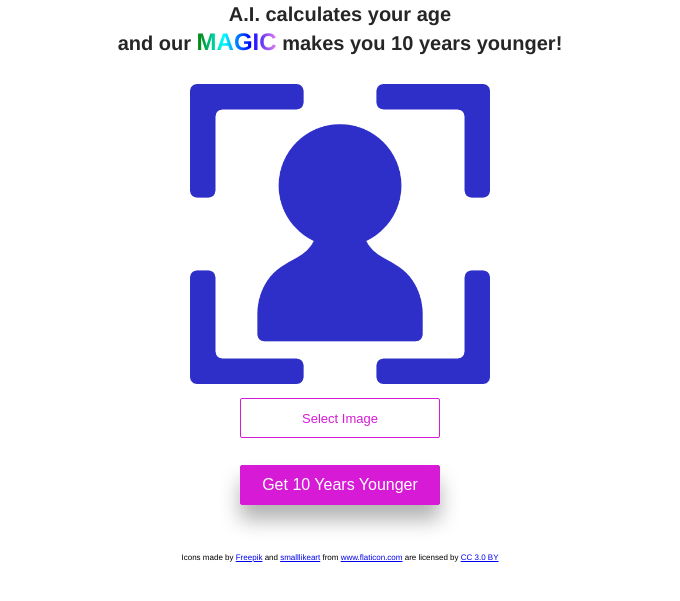
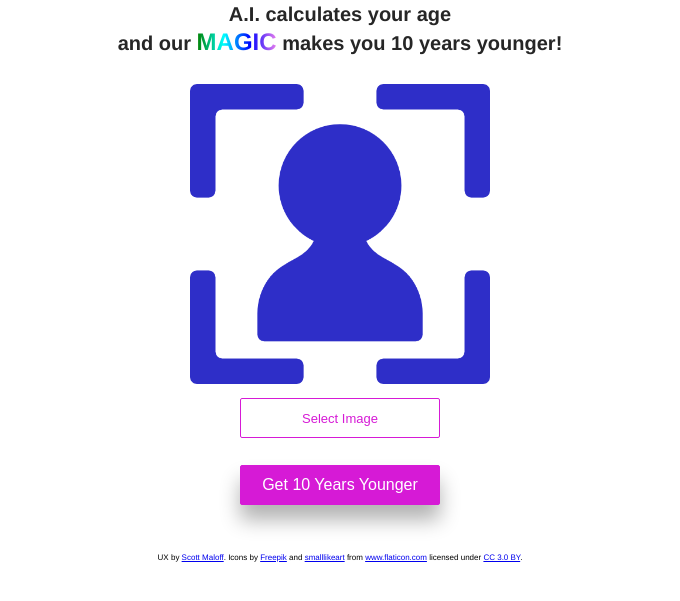
Before and after one commit to LaurenSpiegel/age_regressor, a plain HTML site: page app/view/index.html in a window 1280 px wide. Shown: the part 115-716 px from the top of the page, without its empty margins (300-980 px from the left). Drawn offline with Linux system fonts and the light colour scheme.

Commit message:
update attribution

```diff
--- a/app/view/index.html
+++ b/app/view/index.html
@@ -46,7 +46,7 @@
                     <div class='result-label'>
                         <label id='result-label'></label>
                     </div>
-                    <div class='attribution'>Icons made by <a href="https://www.freepik.com/" title="Freepik">Freepik</a> and <a href="https://www.flaticon.com/authors/smalllikeart" title="smalllikeart">smalllikeart</a> from <a href="https://www.flaticon.com/" title="Flaticon">www.flaticon.com</a> are licensed by <a href="http://creativecommons.org/licenses/by/3.0/" title="Creative Commons BY 3.0" target="_blank">CC 3.0 BY</a></div>
+                    <div class='attribution'>UX by <a href="http://www.scottmaloff.com/">Scott Maloff</a>. Icons by <a href="https://www.freepik.com/" title="Freepik">Freepik</a> and <a href="https://www.flaticon.com/authors/smalllikeart" title="smalllikeart">smalllikeart</a> from <a href="https://www.flaticon.com/" title="Flaticon">www.flaticon.com</a> licensed under <a href="http://creativecommons.org/licenses/by/3.0/" title="Creative Commons BY 3.0" target="_blank">CC 3.0 BY</a>.</div>
                 </div>
             </div>
         </div>
```
